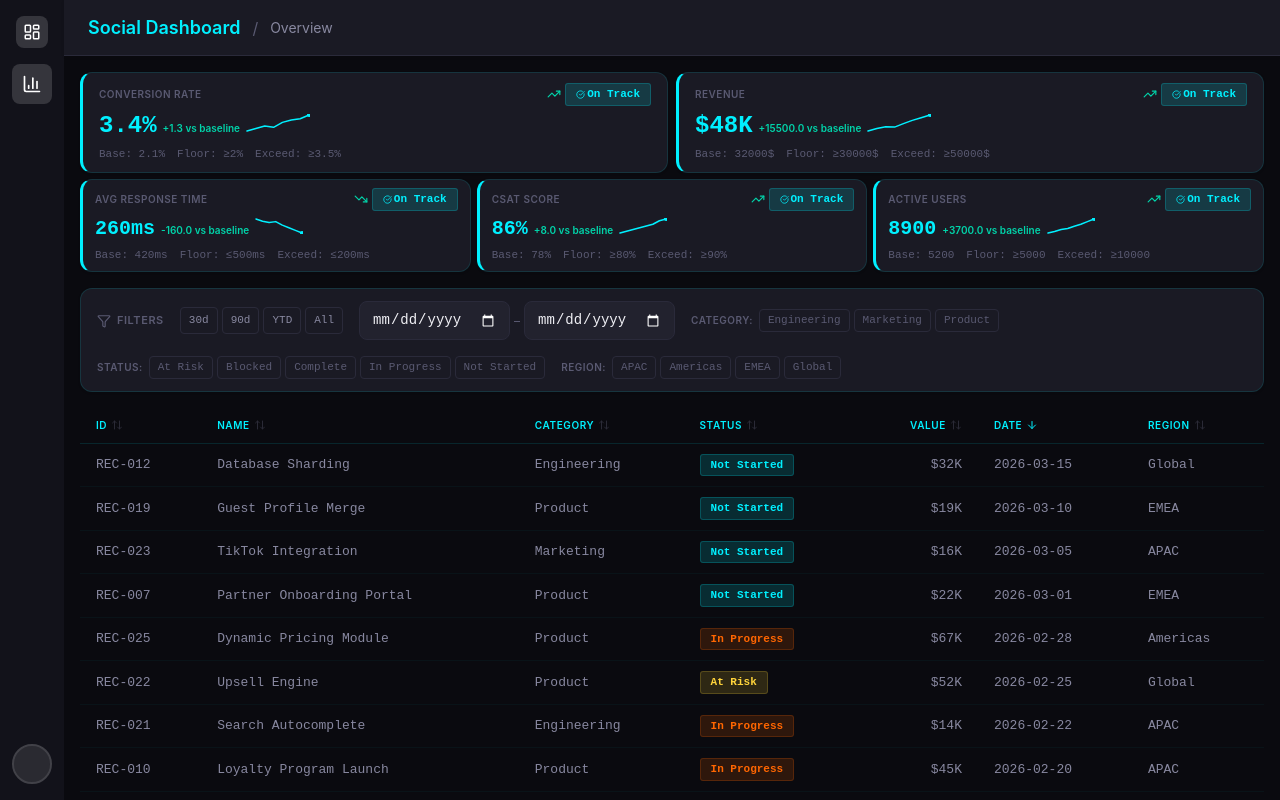
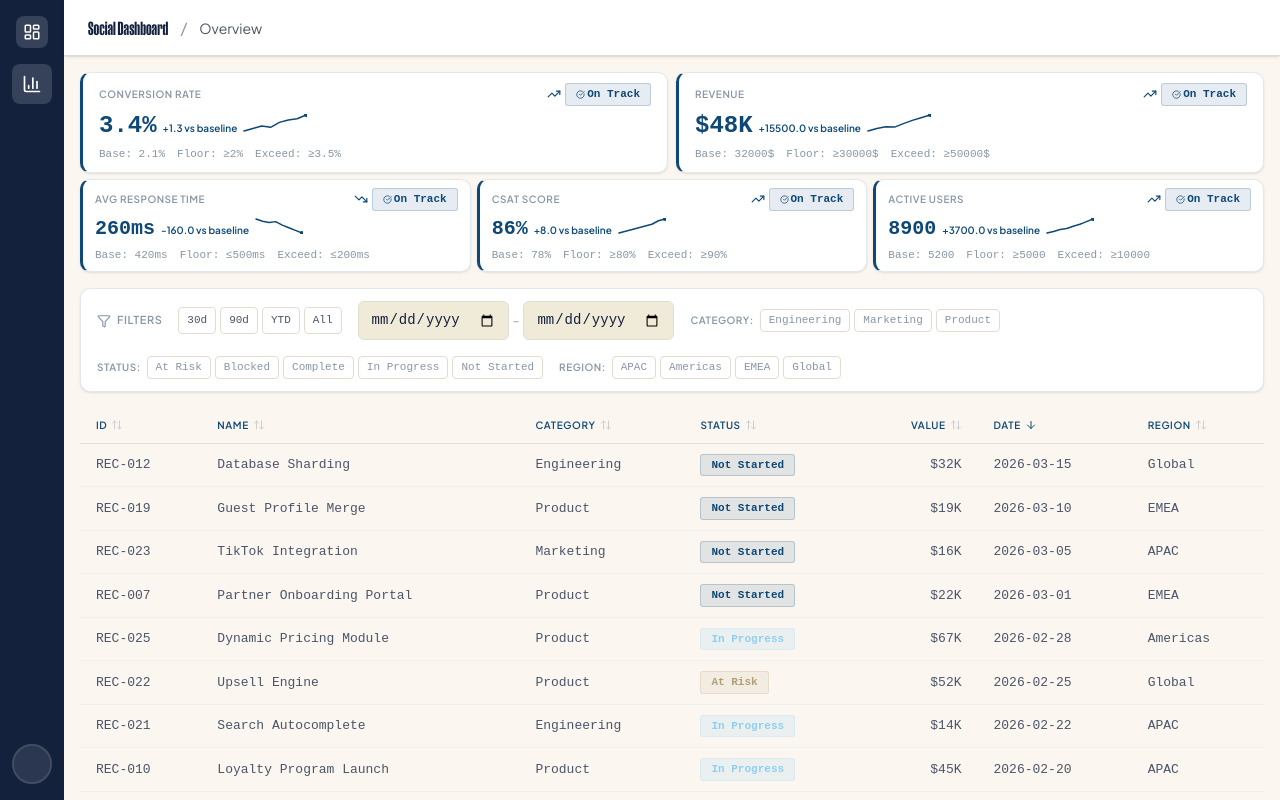
Before and after one commit to bcali/Social-Dashboard, a React (Vite) app: page / in a window 1280 px wide. Built offline with nearby package versions, Linux system fonts and the light colour scheme.

Commit message:
config: apply minor-hotels theme and update Toaster for light mode
Switch from tron-dark to minor-hotels CSS theme and set Toaster to light
mode to match the warm white brand palette.

Co-Authored-By: Claude Opus 4.6 <noreply@anthropic.com>

```diff
--- a/src/App.tsx
+++ b/src/App.tsx
@@ -14,7 +14,7 @@ export default function App() {
       <Layout navItems={navItems} activeView={activeView} onNavigate={setActiveView}>
         {activeView === "dashboard" && <DashboardPage />}
       </Layout>
-      <Toaster theme="dark" position="bottom-right" />
+      <Toaster theme="light" position="bottom-right" />
     </>
   );
 }
--- a/src/index.css
+++ b/src/index.css
@@ -1,5 +1,5 @@
 @import "tailwindcss";
-@import "./themes/tron-dark.css";
+@import "./themes/minor-hotels.css";
 
 :root {
   line-height: 1.5;
```
